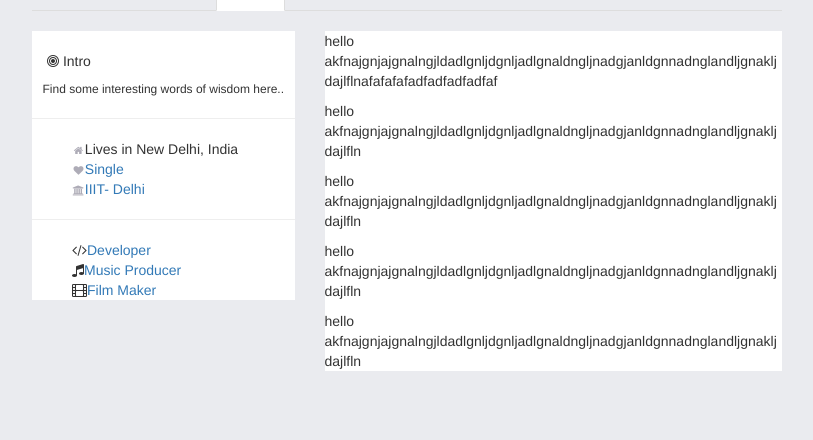
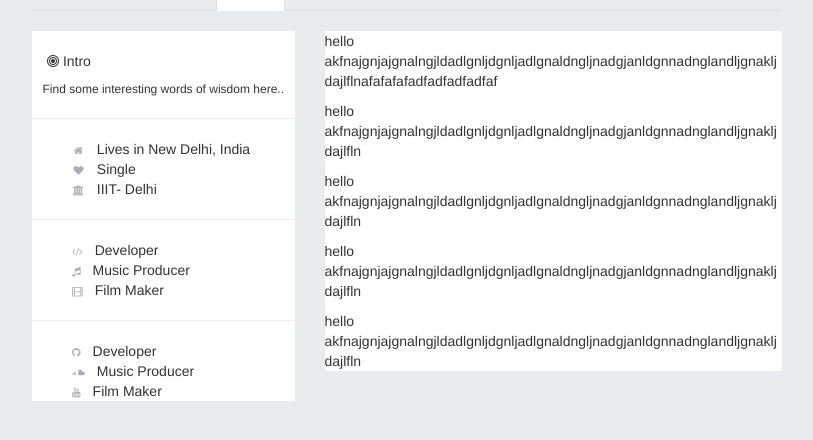
Before and after one commit to muzikworm/Webpage, a PHP site: page / in a window 1280 px wide. Shown: the part 322-762 px from the top of the page, without its empty margins (38-851 px from the left). Run offline with PHP 8.4, Linux system fonts and the light colour scheme.

Commit message:
index.hp

```diff
--- a/css/indexcss.css
+++ b/css/indexcss.css
@@ -138,9 +138,11 @@
 i.intro{
   color:#AEACB7 ;
   font-size: 10px;
+  margin-right:12px;
 }
 li.intro{
   list-style: none;
+  text-align: justify;
 }
 .intro-text{
   font-size:12px;
--- a/index.html
+++ b/index.html
@@ -97,16 +97,23 @@
  		<hr>
  		<ul>
  		  <li class="intro"><i class="fa fa-home fa-fw intro" aria-hidden="true"></i>Lives in New Delhi, India</li>
- 		  <li class="intro"><i class="fa fa-heart fa-fw intro" aria-hidden="true"></i><a>Single</a></li>
- 		  <li class="intro"><i class="fa fa-university fa-fw intro" aria-hidden="true"></i><a>IIIT- Delhi</a></li>
+ 		  <li class="intro"><i class="fa fa-heart fa-fw intro" aria-hidden="true"></i>Single</li>
+ 		  <li class="intro"><i class="fa fa-university fa-fw intro" aria-hidden="true"></i>IIIT- Delhi</li>
 
  		</ul>
  		<hr>
  		<ul>
- 			<li class="intro"><i class="fa fa-code" aria-hidden="true"></i><a>Developer</a></li>
- 			<li class="intro"><i class="fa fa-music" aria-hidden="true"></i><a>Music Producer</a></li>
- 			<li class="intro"><i class="fa fa-film" aria-hidden="true"></i><a>Film Maker</a></li>
+ 			<li class="intro"><i class="fa fa-code intro" aria-hidden="true"></i>Developer</li>
+ 			<li class="intro"><i class="fa fa-music intro" aria-hidden="true"></i>Music Producer</li>
+ 			<li class="intro"><i class="fa fa-film intro" aria-hidden="true"></i>Film Maker</li>
  		</ul>
+ 		<hr>
+ 		<ul>
+ 			<li class="intro"><i class="fa fa-github intro" aria-hidden="true"></i>Developer</li>
+ 			<li class="intro"><i class="fa fa-soundcloud intro" aria-hidden="true"></i>Music Producer</li>
+ 			<li class="intro"><i class="fa fa-youtube intro" aria-hidden="true"></i>Film Maker</li>
+ 		</ul>
+
  		</div>
  	</div>
  	<div class="col-xs-12 col-sm-12 col-md-5">
```
